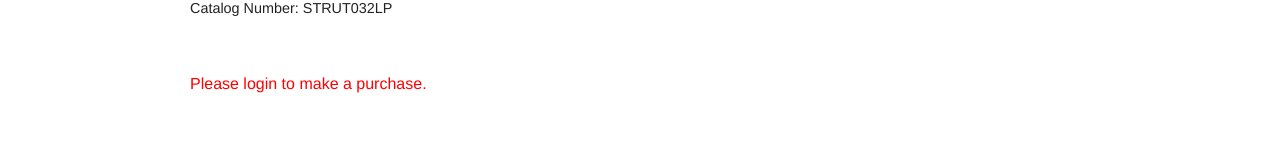
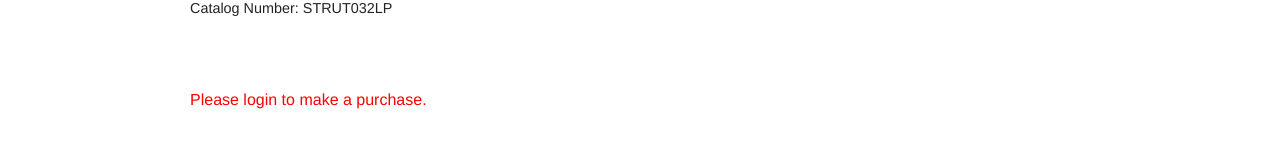
Before and after one commit to giantcarlos/post-records-storefront, a React (Create React App) app: page /shop/1/ in a window 1280 px wide. Shown: the part 481-628 px from the top of the page. Built offline with nearby package versions, Linux system fonts and the light colour scheme; data requests are answered from the project's data file.

Commit message:
CSS edit

```diff
--- a/src/index.css
+++ b/src/index.css
@@ -172,7 +172,7 @@ a {
 }
 
 .record-login {
-  margin-top: 3.75rem;
+  margin-top: 4.75rem;
   color: red;
   font-size: 1rem;
 }
```
